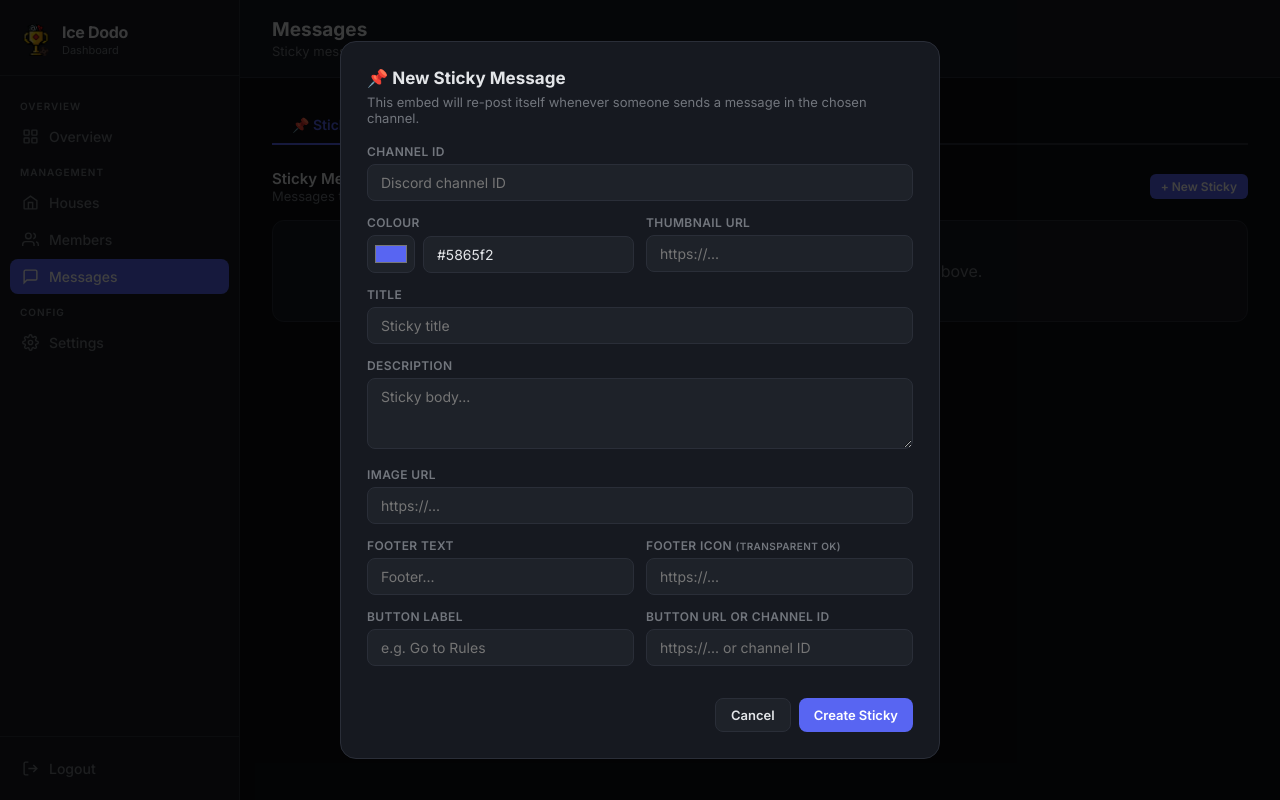
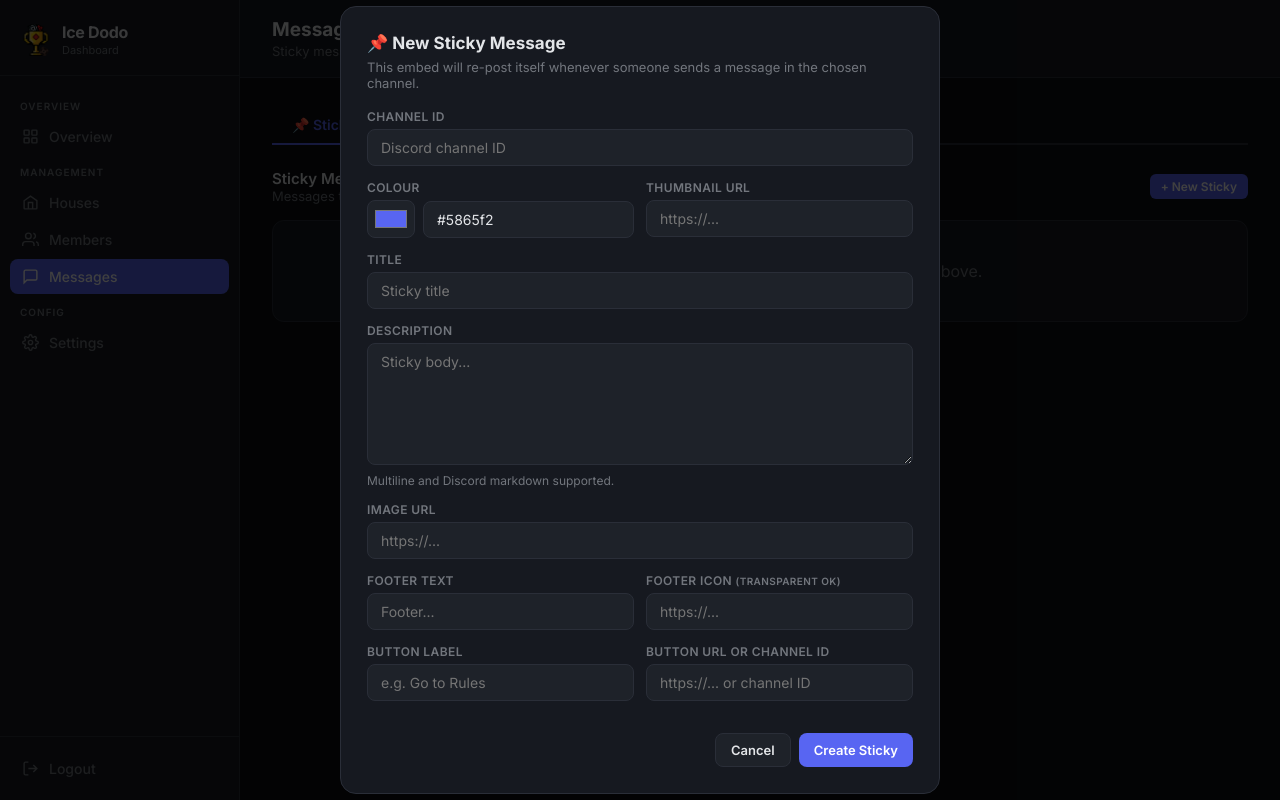
Before and after one commit to justRemnants/housewars, a Flask app: page /messages in a window 1280 px wide, after a click on "+ New Sticky". Run offline with Flask 3, Linux system fonts and the light colour scheme; the visitor is signed in with stand-in values (Sample User, id 1); data that the repository does not hold is empty; some libraries are stand-ins or nearby versions.

Commit message:
Enhance message builder with multiline support and Discord formatting
Updates `templates/messages.html` to enable multiline descriptions in embed and sticky message builders, supporting Discord markdown and ensuring proper rendering with `white-space: pre-wrap` and `word-break: break-word`. The textarea rows are increased, and hints are added for markdown usage.

Replit-Commit-Author: Agent
Replit-Commit-Session-Id: 64b4cf3c-9795-45be-9552-337a5ade7382
Replit-Commit-Checkpoint-Type: full_checkpoint
Replit-Commit-Event-Id: 347046c5-cdaa-4fa1-b977-de7687796112
Replit-Commit-Screenshot-Url: https://storage.googleapis.com/screenshot-production-us-central1/c196ffc0-4e39-4466-9aa8-d9515318b10a/64b4cf3c-9795-45be-9552-337a5ade7382/ZfrZ9e3
Replit-Helium-Checkpoint-Created: true

````diff
--- a/templates/messages.html
+++ b/templates/messages.html
@@ -12,7 +12,7 @@
 .msg-preview-wrap { background: #313338; border-radius: 8px; padding: 16px; }
 .dc-embed { border-left: 4px solid #5865f2; background: #2b2d31; border-radius: 4px; padding: 12px 14px; position: relative; }
 .dc-title { font-size: 15px; font-weight: 700; color: #fff; margin-bottom: 5px; }
-.dc-desc { font-size: 14px; color: #dbdee1; line-height: 1.5; }
+.dc-desc { font-size: 14px; color: #dbdee1; line-height: 1.5; white-space: pre-wrap; word-break: break-word; }
 .dc-image { max-width: 100%; border-radius: 4px; margin-top: 10px; display: none; }
 .dc-thumb { position: absolute; top: 12px; right: 12px; width: 60px; height: 60px; border-radius: 4px; object-fit: cover; display: none; }
 .dc-footer { display: flex; align-items: center; gap: 6px; margin-top: 10px; padding-top: 8px; border-top: 1px solid #3f4248; }
@@ -88,7 +88,7 @@
                 </div>
             </div>
             <div class="form-group"><label>Title</label><input type="text" id="b_title" placeholder="Embed title" oninput="updateBuilderPreview()"></div>
-            <div class="form-group"><label>Description</label><textarea id="b_desc" rows="3" placeholder="Embed body text..." oninput="updateBuilderPreview()"></textarea></div>
+            <div class="form-group"><label>Description</label><textarea id="b_desc" rows="6" placeholder="Embed body text..." oninput="updateBuilderPreview()"></textarea><p class="input-hint">Use Discord formatting like &gt; quote, # header, *italic*, **bold**, __underline__, ~~strike~~, `code`, and ```blocks```.</p></div>
             <div class="form-group"><label>Image URL (large image in embed)</label><input type="text" id="b_image" placeholder="https://..." oninput="updateBuilderPreview()"></div>
 
             <div class="section-divider"></div>
@@ -152,7 +152,7 @@
             <div class="form-group"><label>Thumbnail URL</label><input type="text" id="s_thumb" placeholder="https://..."></div>
         </div>
         <div class="form-group"><label>Title</label><input type="text" id="s_title" placeholder="Sticky title"></div>
-        <div class="form-group"><label>Description</label><textarea id="s_desc" rows="3" placeholder="Sticky body..."></textarea></div>
+        <div class="form-group"><label>Description</label><textarea id="s_desc" rows="6" placeholder="Sticky body..."></textarea><p class="input-hint">Multiline and Discord markdown supported.</p></div>
         <div class="form-group"><label>Image URL</label><input type="text" id="s_image" placeholder="https://..."></div>
         <div class="form-row">
             <div class="form-group"><label>Footer Text</label><input type="text" id="s_footer_text" placeholder="Footer..."></div>
````
Also changed, not shown: 2 other files.
